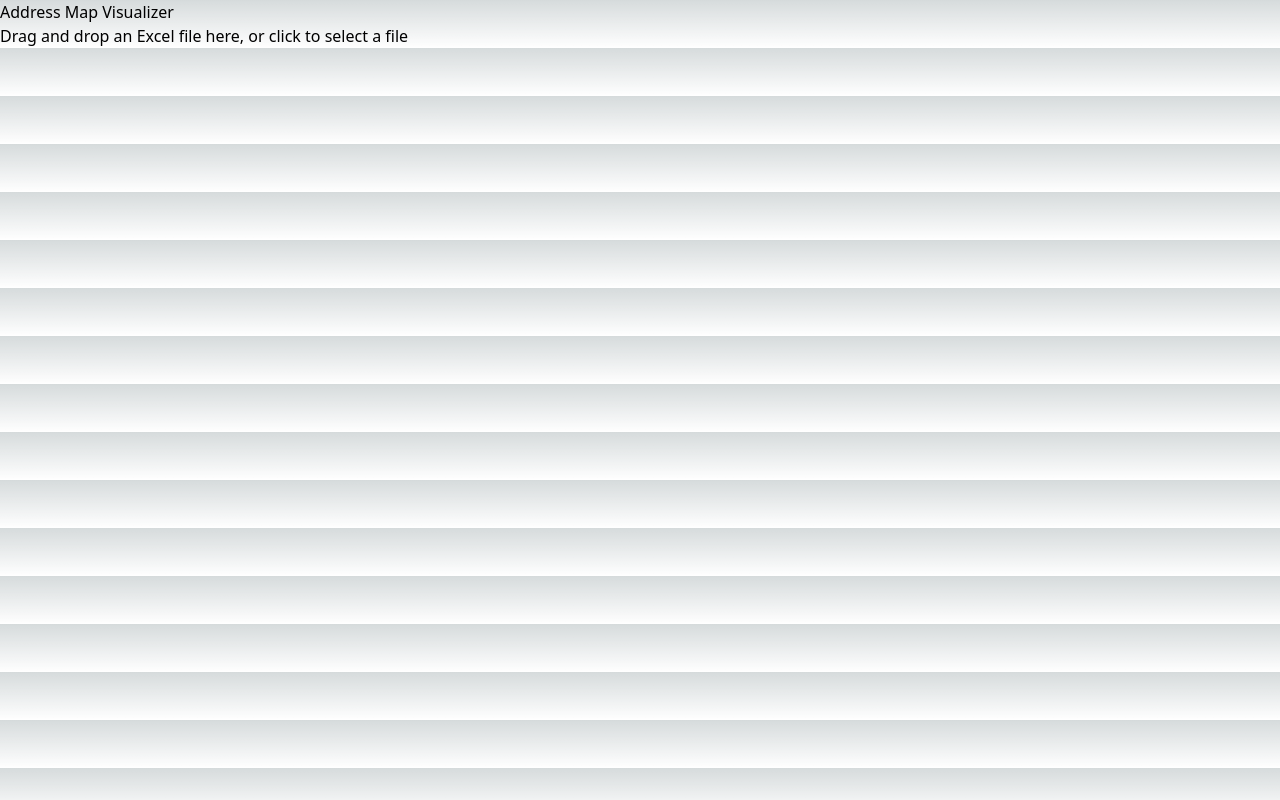
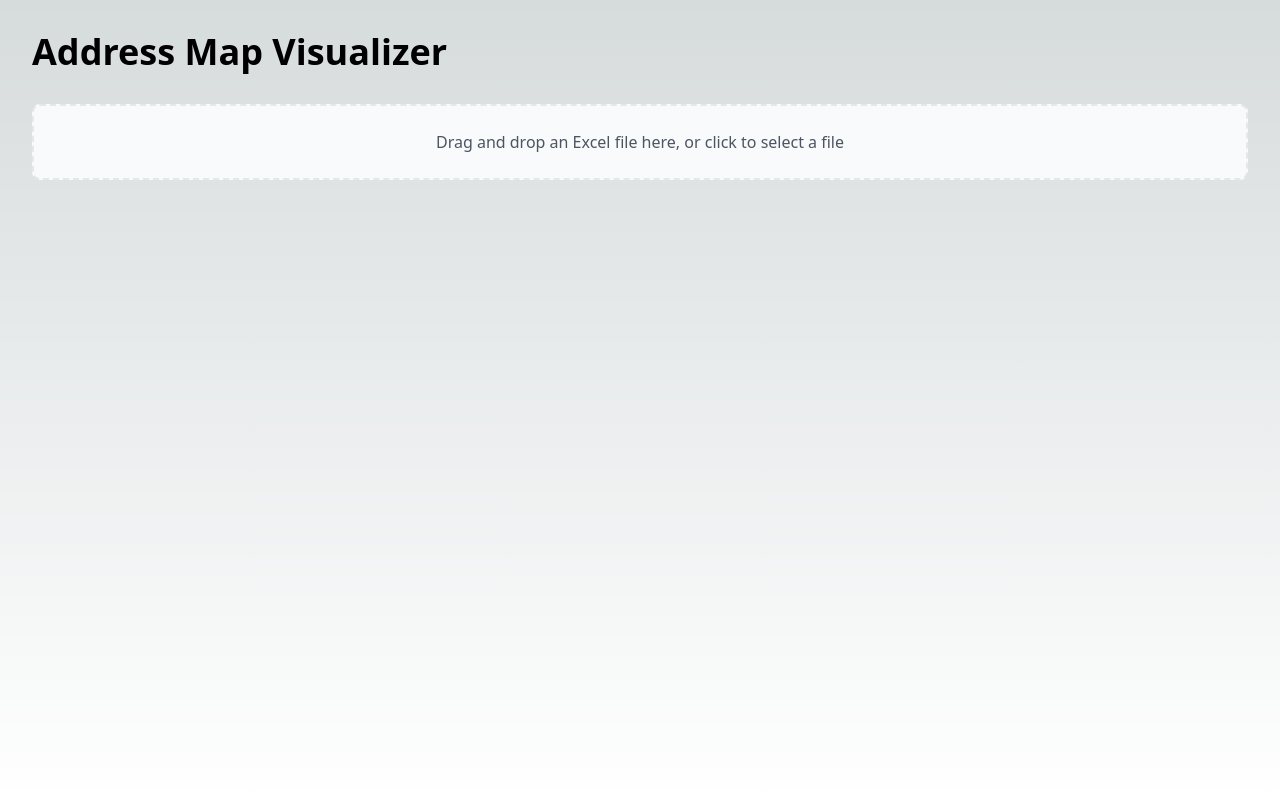
Before and after one commit to illogical86/Address-Map-Visualizer, a Next.js app: page / in a window 1280 px wide. Built offline with nearby package versions, Linux system fonts and the light colour scheme.

Commit message:
Update tailwind.config.ts

```diff
--- a/tailwind.config.ts
+++ b/tailwind.config.ts
@@ -1,15 +1,12 @@
-import type { Config } from "tailwindcss";
-
-const config: Config = {
-  content: ["./src/**/*.{js,ts,jsx,tsx,mdx}"],
+/** @type {import('tailwindcss').Config} */
+module.exports = {
+  content: [
+    './pages/**/*.{js,ts,jsx,tsx,mdx}',
+    './components/**/*.{js,ts,jsx,tsx,mdx}',
+    './app/**/*.{js,ts,jsx,tsx,mdx}',
+  ],
   theme: {
-    extend: {
-      backgroundImage: {
-        "gradient-radial": "radial-gradient(var(--tw-gradient-stops))",
-        "gradient-conic": "conic-gradient(from 180deg at 50% 50%, var(--tw-gradient-stops))",
-      },
-    },
+    extend: {},
   },
   plugins: [],
-};
-export default config;
+}
```
